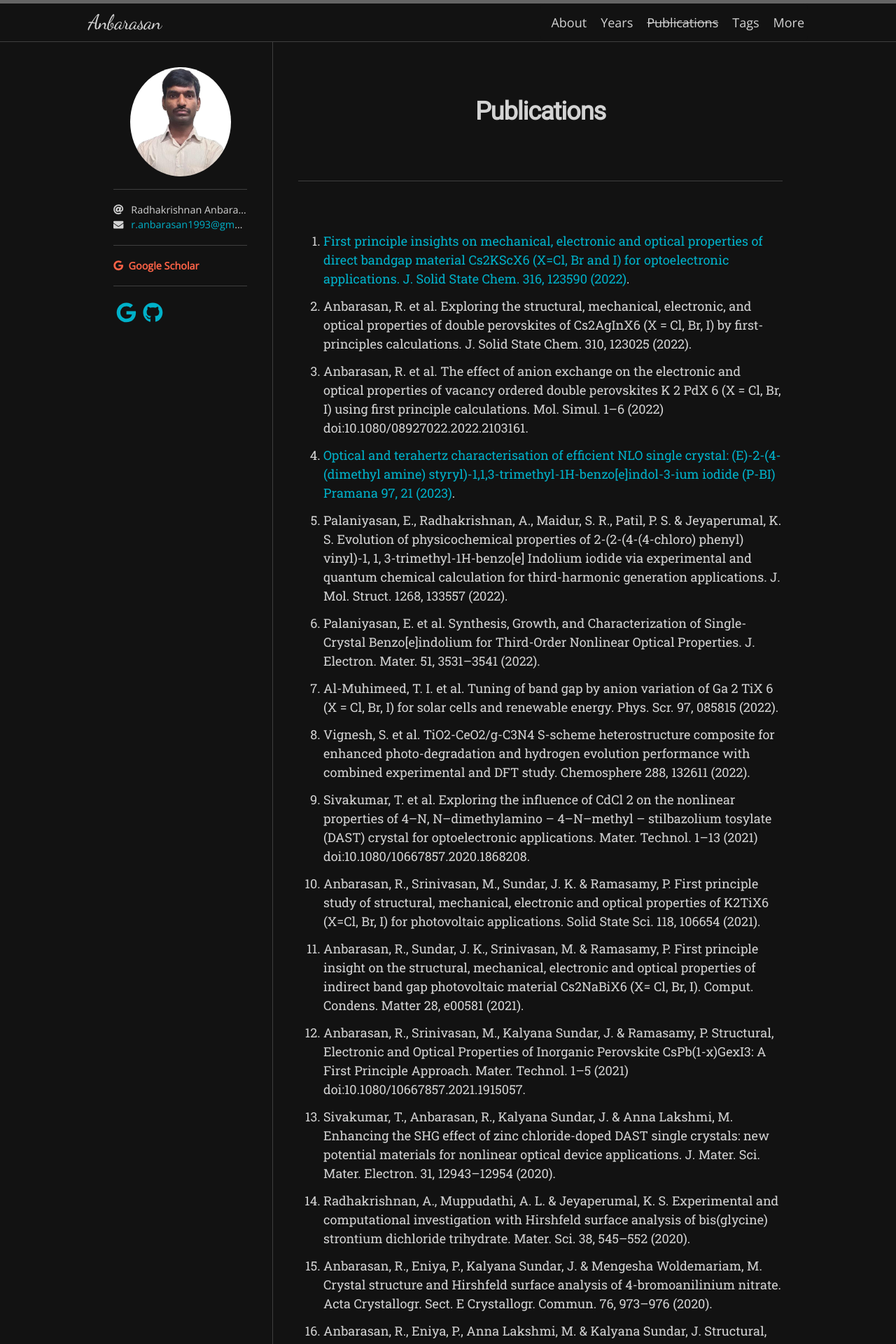
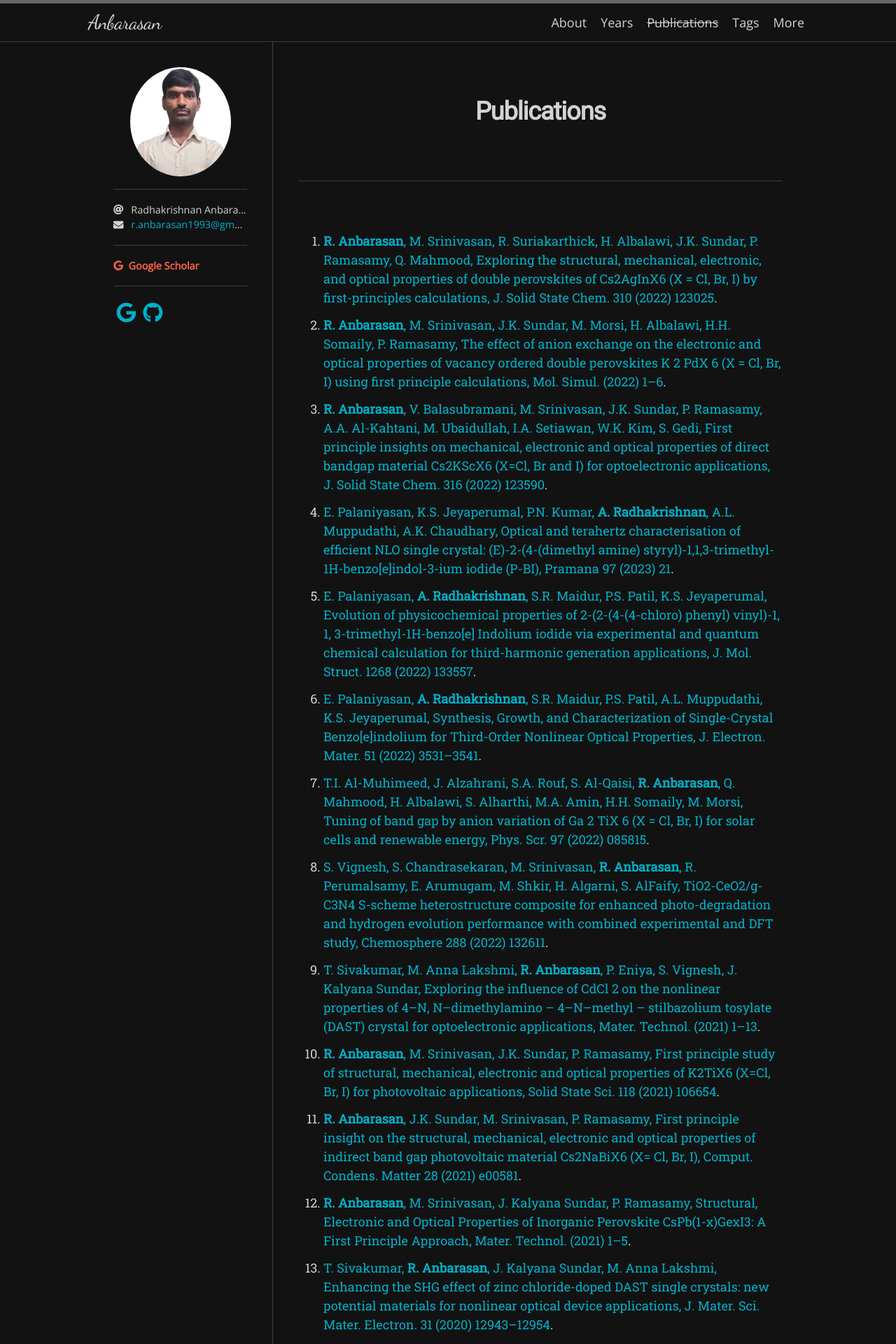
Before and after one commit to anbarasananbu/anbarasan, a Jekyll site: the page built from publications.md, in a window 1280 px wide. Shown: the top 1920 px of the page at 70% size. Built offline with Jekyll 4.4.1, drawn with Linux system fonts in a browser that asks for light colours; nearby versions of some CDN libraries; some web fonts are replaced; a style sheet for code colours, icons or effects is not loaded; some of the changed text lies outside the part shown.

Commit message:
Update publications.md

```diff
--- a/publications.md
+++ b/publications.md
@@ -4,26 +4,26 @@ type: publications
 title: Publications
 permalink: /publications/
 ---
-1. [First principle insights on mechanical, electronic and optical properties of direct bandgap material Cs2KScX6 (X=Cl, Br and I) for optoelectronic applications. J. Solid State Chem. 316, 123590 (2022)](https://www.sciencedirect.com/science/article/pii/S0022459622007150).
-2. Anbarasan, R. et al. Exploring the structural, mechanical, electronic, and optical properties of double perovskites of Cs2AgInX6 (X = Cl, Br, I) by first-principles calculations. J. Solid State Chem. 310, 123025 (2022).
-3. Anbarasan, R. et al. The effect of anion exchange on the electronic and optical properties of vacancy ordered double perovskites K 2 PdX 6 (X = Cl, Br, I) using first principle calculations. Mol. Simul. 1–6 (2022) doi:10.1080/08927022.2022.2103161.
-4. [Optical and terahertz characterisation of efficient NLO single crystal: (E)-2-(4-(dimethyl amine) styryl)-1,1,3-trimethyl-1H-benzo[e]indol-3-ium iodide (P-BI) Pramana 97, 21 (2023)](https://link.springer.com/article/10.1007/s12043-022-02476-y).
-5.	Palaniyasan, E., Radhakrishnan, A., Maidur, S. R., Patil, P. S. & Jeyaperumal, K. S. Evolution of physicochemical properties of 2-(2-(4-(4-chloro) phenyl) vinyl)-1, 1, 3-trimethyl-1H-benzo[e] Indolium iodide via experimental and quantum chemical calculation for third-harmonic generation applications. J. Mol. Struct. 1268, 133557 (2022).
-6.	Palaniyasan, E. et al. Synthesis, Growth, and Characterization of Single-Crystal Benzo[e]indolium for Third-Order Nonlinear Optical Properties. J. Electron. Mater. 51, 3531–3541 (2022).
-7.	Al-Muhimeed, T. I. et al. Tuning of band gap by anion variation of Ga 2 TiX 6 (X = Cl, Br, I) for solar cells and renewable energy. Phys. Scr. 97, 085815 (2022).
-8.	Vignesh, S. et al. TiO2-CeO2/g-C3N4 S-scheme heterostructure composite for enhanced photo-degradation and hydrogen evolution performance with combined experimental and DFT study. Chemosphere 288, 132611 (2022).
-9.	Sivakumar, T. et al. Exploring the influence of CdCl 2 on the nonlinear properties of 4–N, N–dimethylamino – 4–N–methyl – stilbazolium tosylate (DAST) crystal for optoelectronic applications. Mater. Technol. 1–13 (2021) doi:10.1080/10667857.2020.1868208.
-10.	Anbarasan, R., Srinivasan, M., Sundar, J. K. & Ramasamy, P. First principle study of structural, mechanical, electronic and optical properties of K2TiX6 (X=Cl, Br, I) for photovoltaic applications. Solid State Sci. 118, 106654 (2021).
-11.	Anbarasan, R., Sundar, J. K., Srinivasan, M. & Ramasamy, P. First principle insight on the structural, mechanical, electronic and optical properties of indirect band gap photovoltaic material Cs2NaBiX6 (X= Cl, Br, I). Comput. Condens. Matter 28, e00581 (2021).
-12.	Anbarasan, R., Srinivasan, M., Kalyana Sundar, J. & Ramasamy, P. Structural, Electronic and Optical Properties of Inorganic Perovskite CsPb(1-x)GexI3: A First Principle Approach. Mater. Technol. 1–5 (2021) doi:10.1080/10667857.2021.1915057.
-13.	Sivakumar, T., Anbarasan, R., Kalyana Sundar, J. & Anna Lakshmi, M. Enhancing the SHG effect of zinc chloride-doped DAST single crystals: new potential materials for nonlinear optical device applications. J. Mater. Sci. Mater. Electron. 31, 12943–12954 (2020).
-14.	Radhakrishnan, A., Muppudathi, A. L. & Jeyaperumal, K. S. Experimental and computational investigation with Hirshfeld surface analysis of bis(glycine) strontium dichloride trihydrate. Mater. Sci. 38, 545–552 (2020).
-15.	Anbarasan, R., Eniya, P., Kalyana Sundar, J. & Mengesha Woldemariam, M. Crystal structure and Hirshfeld surface analysis of 4-bromoanilinium nitrate. Acta Crystallogr. Sect. E Crystallogr. Commun. 76, 973–976 (2020).
-16.	Anbarasan, R., Eniya, P., Anna Lakshmi, M. & Kalyana Sundar, J. Structural, spectral, optical, thermal and quantum chemical investigations on ethylenediammonium tetrachloro zinc crystal for optoelectronic applications. J. Mol. Struct. 1188, 165–172 (2019).
-17.	Anbarasan, R., Kalyana Sundar, J. & Anna Lakshmi, M. Experimental and theoretical insights on the dimeric cation molecule L-alanine L-alaninium chloride for nonlinear optical applications. J. Mol. Struct. 1179, 154–160 (2019).
-18.	Anbarasan, R., Eniya, P., Lakshmi, M. A. & Sundar, J. K. Experimental and quantum chemical investigations of 4-bromoanilinium hydrogen phthalate crystal for optoelectronic applications. Mater. Res. Express 6, 095105 (2019).
-19.	Anbarasan, R. & Kalyana Sundar, J. Experimental and quantum chemical investigation on imidazolium trifluoroacetate single crystal for optoelectronic applications. J. Mater. Sci. Mater. Electron. 30, 10224–10232 (2019).
-20.	Anbarasan, R., Eniya, P. & Kalyana Sundar, J. Experimental and Quantum Chemical Investigation on Piperazinium Hexachloro Stannous Trihydrate Single Crystal for Second Harmonic Generation Applications. J. Electron. Mater. (2019) doi:10.1007/s11664-019-07578-9.
-21.	Anbarasan, R., Eniya, P. & Kalyana Sundar, J. Experimental and Quantum Chemical Investigation on Piperazinium Hexachloro Stannous Trihydrate Single Crystal for Second Harmonic Generation Applications. J. Electron. Mater. 48, (2019).
-22.	Anbarasan, R., Anna Lakshmi, M. & Kalyana Sundar, J. Combined experimental and theoretical investigation of l-Histidinium trichloro zinc: a novel nonlinear optical material. J. Mater. Sci. Mater. Electron. 29, 14827–14834 (2018).
-23.	Anbarasan, R. & Kalyana Sundar, J. synthesis, growth and optical proerties of L-threoninium chloride for opto eletronic applications. Int. Res. J. Eng. Technol. 04, 153–155 (2017).
+1.	[**R. Anbarasan**, M. Srinivasan, R. Suriakarthick, H. Albalawi, J.K. Sundar, P. Ramasamy, Q. Mahmood, Exploring the structural, mechanical, electronic, and optical properties of double perovskites of Cs2AgInX6 (X = Cl, Br, I) by first-principles calculations, J. Solid State Chem. 310 (2022) 123025](https://doi.org/10.1016/j.jssc.2022.123025).
+2.	[**R. Anbarasan**, M. Srinivasan, J.K. Sundar, M. Morsi, H. Albalawi, H.H. Somaily, P. Ramasamy, The effect of anion exchange on the electronic and optical properties of vacancy ordered double perovskites K 2 PdX 6 (X = Cl, Br, I) using first principle calculations, Mol. Simul. (2022) 1–6](https://doi.org/10.1080/08927022.2022.2103161).
+3.	[**R. Anbarasan**, V. Balasubramani, M. Srinivasan, J.K. Sundar, P. Ramasamy, A.A. Al-Kahtani, M. Ubaidullah, I.A. Setiawan, W.K. Kim, S. Gedi, First principle insights on mechanical, electronic and optical properties of direct bandgap material Cs2KScX6 (X=Cl, Br and I) for optoelectronic applications, J. Solid State Chem. 316 (2022) 123590](https://doi.org/10.1016/j.jssc.2022.123590).
+4. [E. Palaniyasan, K.S. Jeyaperumal, P.N. Kumar, **A. Radhakrishnan**, A.L. Muppudathi, A.K. Chaudhary, Optical and terahertz characterisation of efficient NLO single crystal: (E)-2-(4-(dimethyl amine) styryl)-1,1,3-trimethyl-1H-benzo[e]indol-3-ium iodide (P-BI), Pramana 97 (2023) 21](https://doi.org/10.1007/s12043-022-02476-y).
+5.	[E. Palaniyasan, **A. Radhakrishnan**, S.R. Maidur, P.S. Patil, K.S. Jeyaperumal, Evolution of physicochemical properties of 2-(2-(4-(4-chloro) phenyl) vinyl)-1, 1, 3-trimethyl-1H-benzo[e] Indolium iodide via experimental and quantum chemical calculation for third-harmonic generation applications, J. Mol. Struct. 1268 (2022) 133557](https://doi.org/10.1016/j.molstruc.2022.133557).
+6.	[E. Palaniyasan, **A. Radhakrishnan**, S.R. Maidur, P.S. Patil, A.L. Muppudathi, K.S. Jeyaperumal, Synthesis, Growth, and Characterization of Single-Crystal Benzo[e]indolium for Third-Order Nonlinear Optical Properties, J. Electron. Mater. 51 (2022) 3531–3541](https://doi.org/10.1007/s11664-022-09461-6).
+7.	[T.I. Al-Muhimeed, J. Alzahrani, S.A. Rouf, S. Al-Qaisi, **R. Anbarasan**, Q. Mahmood, H. Albalawi, S. Alharthi, M.A. Amin, H.H. Somaily, M. Morsi, Tuning of band gap by anion variation of Ga 2 TiX 6 (X = Cl, Br, I) for solar cells and renewable energy, Phys. Scr. 97 (2022) 085815](https://doi.org/10.1088/1402-4896/ac7efc).
+8.	[S. Vignesh, S. Chandrasekaran, M. Srinivasan, **R. Anbarasan**, R. Perumalsamy, E. Arumugam, M. Shkir, H. Algarni, S. AlFaify, TiO2-CeO2/g-C3N4 S-scheme heterostructure composite for enhanced photo-degradation and hydrogen evolution performance with combined experimental and DFT study, Chemosphere 288 (2022) 132611](https://doi.org/10.1016/j.chemosphere.2021.132611).
+9.	[T. Sivakumar, M. Anna Lakshmi, **R. Anbarasan**, P. Eniya, S. Vignesh, J. Kalyana Sundar, Exploring the influence of CdCl 2 on the nonlinear properties of 4–N, N–dimethylamino – 4–N–methyl – stilbazolium tosylate (DAST) crystal for optoelectronic applications, Mater. Technol. (2021) 1–13](https://doi.org/10.1080/10667857.2020.1868208).
+10.	[**R. Anbarasan**, M. Srinivasan, J.K. Sundar, P. Ramasamy, First principle study of structural, mechanical, electronic and optical properties of K2TiX6 (X=Cl, Br, I) for photovoltaic applications, Solid State Sci. 118 (2021) 106654](https://doi.org/10.1016/j.solidstatesciences.2021.106654).
+11.	[**R. Anbarasan**, J.K. Sundar, M. Srinivasan, P. Ramasamy, First principle insight on the structural, mechanical, electronic and optical properties of indirect band gap photovoltaic material Cs2NaBiX6 (X= Cl, Br, I), Comput. Condens. Matter 28 (2021) e00581](https://doi.org/10.1016/j.cocom.2021.e00581).
+12.	[**R. Anbarasan**, M. Srinivasan, J. Kalyana Sundar, P. Ramasamy, Structural, Electronic and Optical Properties of Inorganic Perovskite CsPb(1-x)GexI3: A First Principle Approach, Mater. Technol. (2021) 1–5](https://doi.org/10.1080/10667857.2021.1915057).
+13.	[T. Sivakumar, **R. Anbarasan**, J. Kalyana Sundar, M. Anna Lakshmi, Enhancing the SHG effect of zinc chloride-doped DAST single crystals: new potential materials for nonlinear optical device applications, J. Mater. Sci. Mater. Electron. 31 (2020) 12943–12954](https://doi.org/10.1007/s10854-020-03847-0).
+14.	[**A. Radhakrishnan**, A.L. Muppudathi, K.S. Jeyaperumal, Experimental and computational investigation with Hirshfeld surface analysis of bis(glycine) strontium dichloride trihydrate, Mater. Sci. 38 (2020) 545–552]( https://doi.org/10.2478/msp-2020-0061).
+15.	[**R. Anbarasan**, P. Eniya, J. Kalyana Sundar, M. Mengesha Woldemariam, Crystal structure and Hirshfeld surface analysis of 4-bromoanilinium nitrate, Acta Crystallogr. Sect. E Crystallogr. Commun. 76 (2020) 973–976](https://doi.org/10.1107/S2056989020006945).
+16.	[**R. Anbarasan**, P. Eniya, M. Anna Lakshmi, J. Kalyana Sundar, Structural, spectral, optical, thermal and quantum chemical investigations on ethylenediammonium tetrachloro zinc crystal for optoelectronic applications, J. Mol. Struct. 1188 (2019) 165–172](https://doi.org/10.1016/j.molstruc.2019.03.091).
+17.	[**R. Anbarasan**, J. Kalyana Sundar, M. Anna Lakshmi, Experimental and theoretical insights on the dimeric cation molecule L-alanine L-alaninium chloride for nonlinear optical applications, J. Mol. Struct. 1179 (2019) 154–160](https://doi.org/10.1016/j.molstruc.2018.10.100).
+18.	[**R. Anbarasan**, P. Eniya, M.A. Lakshmi, J.K. Sundar, Experimental and quantum chemical investigations of 4-bromoanilinium hydrogen phthalate crystal for optoelectronic applications, Mater. Res. Express 6 (2019) 095105](https://doi.org/10.1088/2053-1591/ab31bb).
+19.	[**R. Anbarasan**, J. Kalyana Sundar, Experimental and quantum chemical investigation on imidazolium trifluoroacetate single crystal for optoelectronic applications, J. Mater. Sci. Mater. Electron. 30 (2019) 10224–10232](https://doi.org/10.1007/s10854-019-01359-0).
+20.	[**R. Anbarasan**, P. Eniya, J. Kalyana Sundar, Experimental and Quantum Chemical Investigation on Piperazinium Hexachloro Stannous Trihydrate Single Crystal for Second Harmonic Generation Applications, J. Electron. Mater. (2019)](https://doi.org/10.1007/s11664-019-07578-9).
+21.	[**R. Anbarasan**, P. Eniya, J. Kalyana Sundar, Experimental and Quantum Chemical Investigation on Piperazinium Hexachloro Stannous Trihydrate Single Crystal for Second Harmonic Generation Applications, J. Electron. Mater. 48 (2019)](https://doi.org/10.1007/s11664-019-07578-9).
+22.	[**R. Anbarasan**, M. Anna Lakshmi, J. Kalyana Sundar, Combined experimental and theoretical investigation of l-Histidinium trichloro zinc: a novel nonlinear optical material, J. Mater. Sci. Mater. Electron. 29 (2018) 14827–14834](https://doi.org/10.1007/s10854-018-9619-6).
+23.	[**R. Anbarasan**, J. Kalyana Sundar, synthesis, growth and optical proerties of L-threoninium chloride for opto eletronic applications, Int. Res. J. Eng. Technol. 04 (2017) 153–155](https://d1wqtxts1xzle7.cloudfront.net/54706205/IRJET-ISMST35-libre.pdf?1507878567=&response-content-disposition=inline%3B+filename%3DSynthesis_growth_and_optical_properties.pdf&Expires=1705282723&Signature=CpRNdCIftsIC5FIlJxgNDLL5VS0p-oV8irShd37-I570Ktslt).
```
